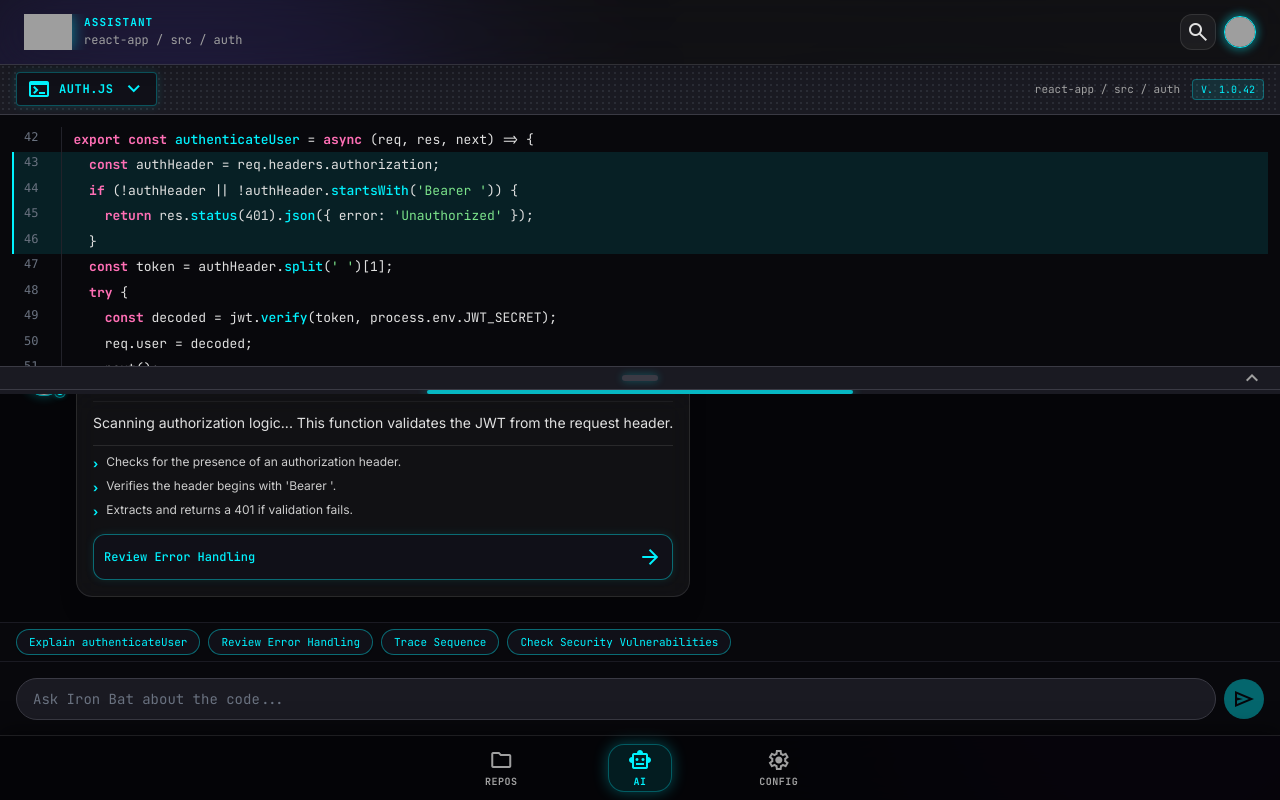
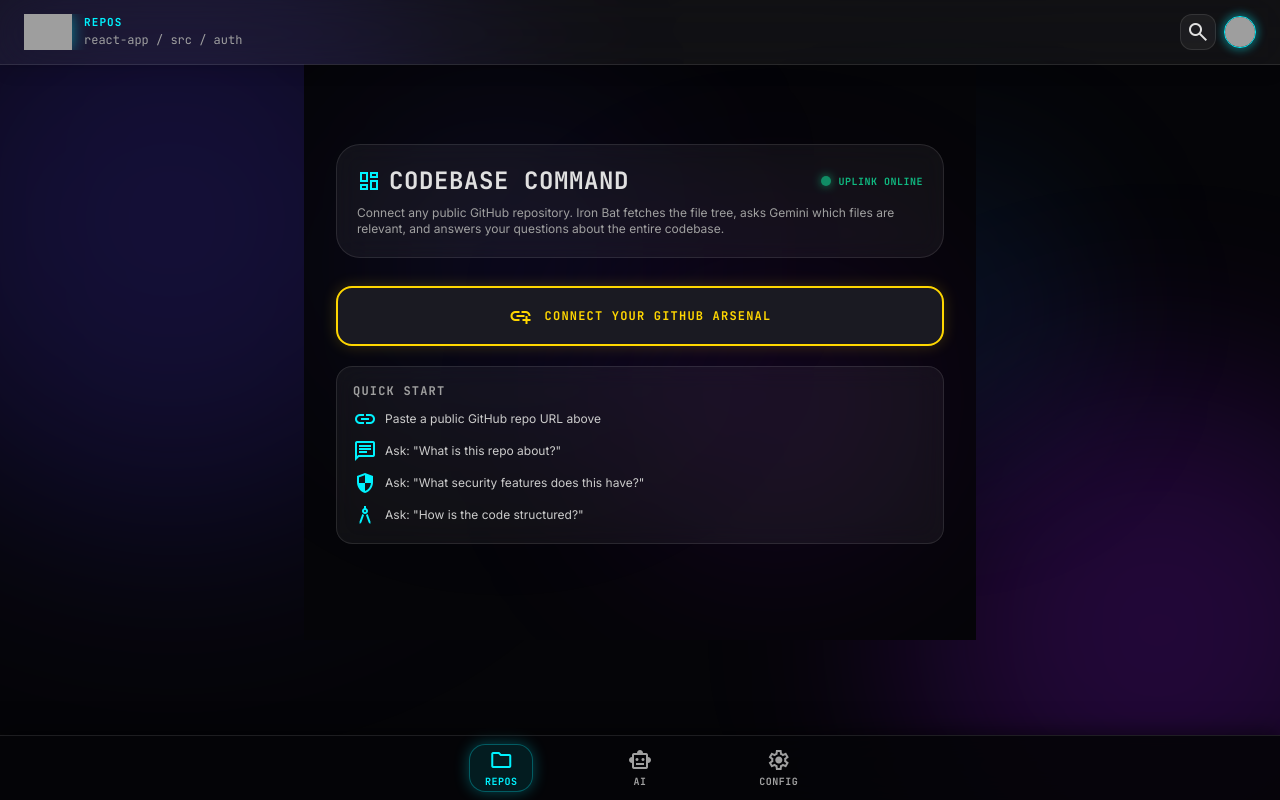
Before and after one commit to 108tsrenukesh/Iron-Bat-Tech-Noir-Code-Assistant, a React (Vite) app: page / in a window 1280 px wide. Built offline with nearby package versions, Linux system fonts and the light colour scheme; grey boxes are pictures that could not be loaded.

Commit message:
Default to REPOS tab, show empty state when no repo connected, remove mock code viewer, clean up unused drag state

```diff
--- a/src/App.tsx
+++ b/src/App.tsx
@@ -3,13 +3,12 @@
  * SPDX-License-Identifier: Apache-2.0
  */
 
-import React, { useState, useRef, useEffect, useCallback } from 'react';
+import React, { useState, useEffect, useCallback } from 'react';
 import { motion, AnimatePresence } from 'motion/react';
-import { AppTab, ChatMessage, CodeFile, RepoMeta, ConnectedRepo } from './types';
+import { AppTab, ChatMessage, RepoMeta, ConnectedRepo } from './types';
 import { INITIAL_FILES } from './data/mockCodebase';
 import { Header } from './components/Header';
 import { Navigation } from './components/Navigation';
-import { CodeViewer } from './components/CodeViewer';
 import { AIChatPane } from './components/AIChatPane';
 import { TraceSequenceView } from './components/TraceSequenceView';
 import { ReposView } from './components/ReposView';
@@ -17,19 +16,13 @@
 import { SearchModal } from './components/SearchModal';
 
 export default function App() {
-  const [activeTab, setActiveTab] = useState<AppTab>('assistant');
+  const [activeTab, setActiveTab] = useState<AppTab>('repos');
   const [currentFileId, setCurrentFileId] = useState<string>('auth.js');
-  const [files] = useState<Record<string, CodeFile>>(INITIAL_FILES);
-  const [isCodeCollapsed, setIsCodeCollapsed] = useState(false);
-  const [codeSplitRatio, setCodeSplitRatio] = useState<number>(45);
+  const [files] = useState(INITIAL_FILES);
   const [showSearch, setShowSearch] = useState(false);
   const [isLoading, setIsLoading] = useState(false);
   const [isConnectingRepo, setIsConnectingRepo] = useState(false);
 
-  const isDraggingRef = useRef(false);
-  const containerRef = useRef<HTMLDivElement>(null);
-
-  // Repo state
   const [connectedRepos, setConnectedRepos] = useState<ConnectedRepo[]>([]);
   const [activeRepoMeta, setActiveRepoMeta] = useState<RepoMeta | null>(null);
   const [activeRepoFileContents, setActiveRepoFileContents] = useState<Record<string, string>>({});
@@ -57,35 +50,6 @@
   ]);
 
   const currentFile = files[currentFileId] || files['auth.js'];
-
-  // ── Drag handling with proper cleanup ─────────────────────────
-  const updateSplit = useCallback((clientY: number) => {
-    if (!containerRef.current) return;
-    const rect = containerRef.current.getBoundingClientRect();
-    const offsetY = clientY - rect.top;
-    let ratio = (offsetY / rect.height) * 100;
-    if (ratio < 15) ratio = 15;
-    if (ratio > 80) ratio = 80;
-    setCodeSplitRatio(ratio);
-    if (isCodeCollapsed) setIsCodeCollapsed(false);
-  }, [isCodeCollapsed]);
-
-  useEffect(() => {
-    const onMouseMove = (e: MouseEvent) => { if (isDraggingRef.current) updateSplit(e.clientY); };
-    const onTouchMove = (e: TouchEvent) => { if (isDraggingRef.current && e.touches[0]) updateSplit(e.touches[0].clientY); };
-    const onEnd = () => { isDraggingRef.current = false; };
-
-    document.addEventListener('mousemove', onMouseMove);
-    document.addEventListener('mouseup', onEnd);
-    document.addEventListener('touchmove', onTouchMove);
-    document.addEventListener('touchend', onEnd);
-    return () => {
-      document.removeEventListener('mousemove', onMouseMove);
-      document.removeEventListener('mouseup', onEnd);
-      document.removeEventListener('touchmove', onTouchMove);
-      document.removeEventListener('touchend', onEnd);
-    };
-  }, [updateSplit]);
 
   // ── Connect repo ──────────────────────────────────────────────
   const handleConnectRepo = async (repoUrl: string): Promise<void> => {
@@ -290,33 +254,31 @@
               animate={{ opacity: 1, scale: 1 }}
               exit={{ opacity: 0, scale: 1.02 }}
               transition={{ duration: 0.25, ease: "easeOut" }}
-              ref={containerRef}
               className="flex flex-col h-[calc(100vh-8rem)] w-full relative overflow-hidden"
             >
               {!activeRepoMeta ? (
-                <>
-                  <div style={{ height: isCodeCollapsed ? '44px' : `${codeSplitRatio}%` }} className="flex flex-col transition-all duration-150 relative overflow-hidden">
-                    <CodeViewer
-                      currentFile={currentFile}
-                      allFiles={files}
-                      onSelectFile={(id) => setCurrentFileId(id)}
-                      onLineClick={(lineNum, lineText) => handleSendMessage(`Explain line ${lineNum}: "${lineText.trim()}"`)}
-                      isCollapsed={isCodeCollapsed}
-                      onToggleCollapse={() => setIsCodeCollapsed(!isCodeCollapsed)}
-                    />
+                /* Empty state: no repo connected */
+                <div className="flex-1 flex flex-col items-center justify-center gap-6 p-8 text-center">
+                  <div className="w-20 h-20 rounded-full bg-[#00F2FE]/10 border-2 border-[#00F2FE]/30 flex items-center justify-center">
+                    <span className="material-symbols-outlined text-[#00F2FE] text-3xl">link</span>
                   </div>
-                  <div
-                    onMouseDown={() => { isDraggingRef.current = true; }}
-                    onTouchStart={() => { isDraggingRef.current = true; }}
-                    className="h-[24px] flex-shrink-0 bg-[#1A1A22] border-t border-b border-[#3A3A44] flex items-center justify-between px-4 cursor-row-resize select-none relative z-30 group hover:bg-[#22222A] transition-colors"
+                  <div className="flex flex-col gap-2">
+                    <h2 className="font-code text-lg font-bold text-[#E0E0E0] uppercase tracking-wider">No Repository Connected</h2>
+                    <p className="font-body text-sm text-[#A0A0A0] max-w-sm">
+                      Connect a GitHub repository to start analyzing code, asking questions, and tracing call chains.
+                    </p>
+                  </div>
+                  <button
+                    onClick={() => setActiveTab('repos')}
+                    className="py-3 px-6 rounded-2xl bg-[#FFD700]/10 border-2 border-[#FFD700] text-[#FFD700] font-code text-xs font-bold uppercase tracking-widest hover:bg-[#FFD700]/20 transition-all shadow-[0_0_15px_rgba(255,215,0,0.2)]"
                   >
-                    <div className="w-6" />
-                    <div className="w-[36px] h-[6px] rounded-full bg-[#3A3A44] group-hover:bg-[#00F2FE] transition-colors shadow-[0_0_8px_rgba(0,242,254,0.3)]" />
-                    <button type="button" onClick={(e) => { e.stopPropagation(); setIsCodeCollapsed(!isCodeCollapsed); }} className="w-6 h-6 rounded-full flex items-center justify-center text-[#A0A0A0] hover:text-[#00F2FE] transition-colors">
-                      <span className="material-symbols-outlined text-sm">{isCodeCollapsed ? 'expand_more' : 'expand_less'}</span>
-                    </button>
+                    <span className="material-symbols-outlined text-sm align-middle mr-2">add_link</span>
+                    Connect a Repository
+                  </button>
+                  <div className="flex flex-col gap-1.5 text-[#6A7280] font-body text-xs">
+                    <span>Or try the demo mode with the mock codebase below</span>
                   </div>
-                </>
+                </div>
               ) : (
                 <div className="h-12 flex-shrink-0 bg-[#1A1A22] border-b border-[#3A3A44] flex items-center px-4 gap-3">
                   <span className="material-symbols-outlined text-[#00F2FE] text-sm">folder_open</span>
```
